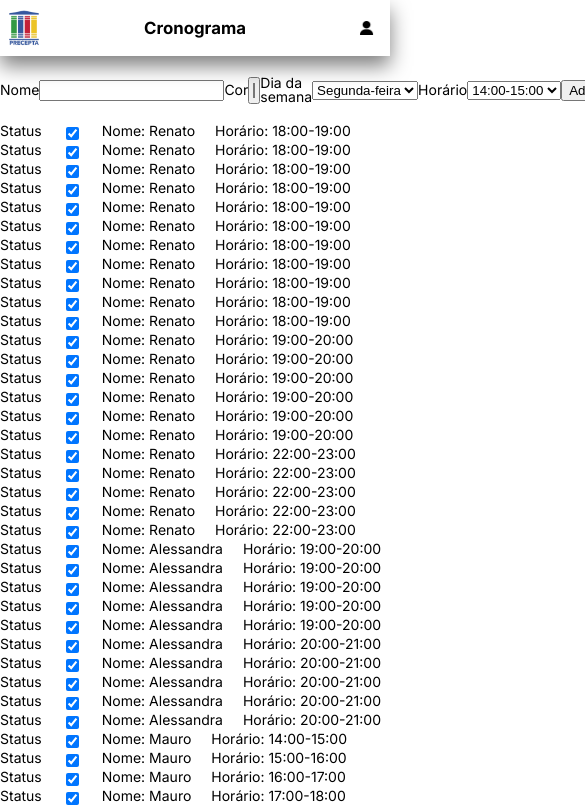
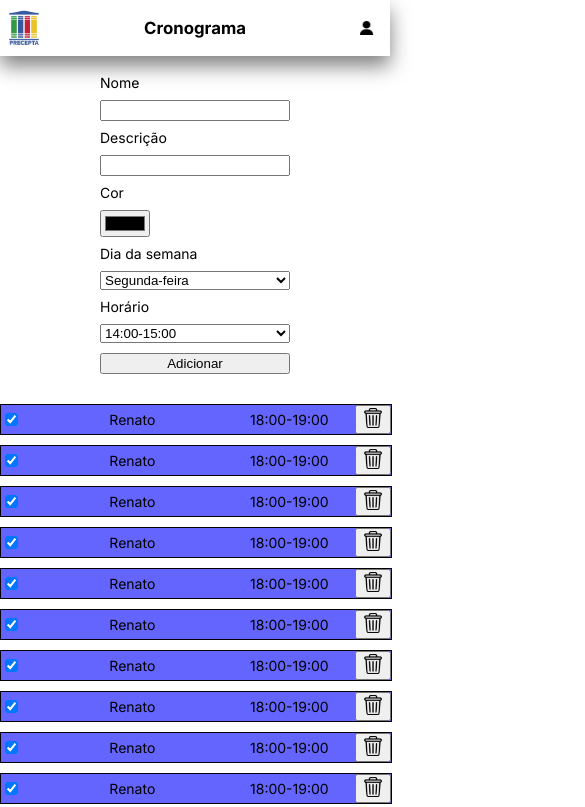
Before and after one commit to alfredopauli/precepta-website, a React (Vite) app: page /editar in a window 390 px wide. Shown: the top 807 px of the page, 585 px wide, since content can reach past the window. Built offline with nearby package versions, Linux system fonts and the light colour scheme.

Commit message:
Finish UI for desktop and mobile

```diff
--- a/package.json
+++ b/package.json
@@ -10,6 +10,7 @@
     "preview": "vite preview"
   },
   "dependencies": {
+    "@supabase/supabase-js": "^2.112.0",
     "react": "^19.2.4",
     "react-dom": "^19.2.4",
     "react-router-dom": "^7.13.1"
--- a/src/components/EditInterface.jsx
+++ b/src/components/EditInterface.jsx
@@ -1,10 +1,8 @@
-import { weekdays } from '../database.js';
-
+import { weekdays, time } from '../database.js';
 import { useContext, useActionState } from 'react';
-
 import { DataContext } from "../context/DataContext";
-
 import '../style/EditInterface.css';
+import binIcon from '../assets/bin-icon.png';
 
 
 const EditInterface = () => {
@@ -14,6 +12,7 @@ const EditInterface = () => {
       const newData = {
         status: true,
         name: formData.get('name'),
+        desc: formData.get('desc'),
         color: formData.get('color'),
         weekday: formData.get('weekday'),
         hour: formData.get('hour'),
@@ -30,8 +29,8 @@ const EditInterface = () => {
     ));
   }
 
-  const handleNewData = (data) => {
-    setData((prev) => ([...prev, data]));
+  const deleteData = (removeIndex) => {
+    setData((prev) => prev.filter((_, index) => index !== removeIndex));
   }
 
   const getOptions = () => {
@@ -43,11 +42,13 @@ const EditInterface = () => {
       let formated_end_h = string_end_h.slice(0,2) + ':' + string_end_h.slice(2,4);
 
       return (
-        <div className="class-container-item" key={index}>
-          <p>Status</p>
-          <input type="checkbox" checked={element.status} onChange={() => handleToggle(index)}/>
-          <p>Nome: {element.name}</p>
-          <p>Horário: {formated_h}-{formated_end_h}</p>
+        <div className="class-item" style={{backgroundColor: element.color}} key={index}>
+          <input className="check" type="checkbox" checked={element.status} onChange={() => handleToggle(index)}/>
+          <div className="name">{element.name}</div>
+          <div className="hour">{formated_h}-{formated_end_h}</div>
+          <button className="button" onClick={() => deleteData(index)}>
+            <img className="button__image" src={binIcon}/>
+          </button>
         </div>
       );
     });
@@ -63,11 +64,25 @@ const EditInterface = () => {
     });
   }
 
+  const getTimeOptions = () => {
+    return time.map((element, _) => {
+      let value = Number(element.split("-")[0].replace(":", ""));
+      console.log(element);
+      return (
+        <option key={element} value={value}>
+          {element}
+        </option>
+      );
+    });
+  }
+
   return (
     <>
       <form className="add-new-class-form" action={submitAction}>
         <p>Nome</p>
         <input name="name" type="name" />
+        <p>Descrição</p>
+        <input name="desc" type="desc" />
         <p>Cor</p>
         <input name="color" type="color"/>
         <p>Dia da semana</p>
@@ -76,14 +91,7 @@ const EditInterface = () => {
         </select>
         <p>Horário</p>
         <select name="hour">
-          <option key="14:00-15:00" value="1400">14:00-15:00</option>
-          <option key="15:00-16:00" value="1400">15:00-16:00</option>
-          <option key="16:00-17:00" value="1400">16:00-17:00</option>
-          <option key="17:00-18:00" value="1400">17:00-18:00</option>
-          <option key="18:00-19:00" value="1400">18:00-19:00</option>
-          <option key="19:00-20:00" value="1400">19:00-20:00</option>
-          <option key="20:00-21:00" value="1400">20:00-21:00</option>
-          <option key="21:00-22:00" value="1400">21:00-22:00</option>
+          {getTimeOptions()}
         </select>
         <button>
           Adicionar
--- a/src/components/TimelineContent.jsx
+++ b/src/components/TimelineContent.jsx
@@ -9,7 +9,6 @@ const TimelineContent = () => {
 
   const getClassesFor = (i, h) => {
     let classes = [];
-
     data.forEach((element) => {
       if ((element.status) && (element.weekday == i) && (element.hour == h)) {
         classes.push(
@@ -24,6 +23,14 @@ const TimelineContent = () => {
         )
       }
     });
+
+    if (classes.length === 0) {
+      return (
+        <div className="no-classes">
+          Sem aulas
+        </div>
+      );
+    }
 
     return classes;
   }
--- a/src/database.js
+++ b/src/database.js
@@ -7,6 +7,17 @@ export const weekdays = [
   "Sexta-feira",
   "Sábado"
 ];
+
+export const time = [
+  "14:00-15:00",
+  "15:00-16:00",
+  "16:00-17:00",
+  "17:00-18:00",
+  "18:00-19:00",
+  "19:00-20:00",
+  "20:00-21:00",
+  "21:00-22:00"
+]
 
 export const fakedb = [
   { status: 1, desc: "Matemática", name: "Renato", color: "rgb(100, 100, 255)", weekday: 0, hour: 1800 },
@@ -53,5 +64,10 @@ export const fakedb = [
   { status: 1, desc: "Matemática", name: "Mauro", color: "rgb(100, 255, 100)", weekday: 1, hour: 1800 },
 ];
 
+//import { createClient } from "@supabase/supabase-js"
+// const supabaseUrl = import.meta.env.VITE_DB_URL;
+// const supabaseKey = import.meta.env.VITE_DB_KEY;
+// const supabase = createClient(supabaseUrl, supabaseKey);
+
 
 export default { fakedb, weekdays };
--- a/src/style/EditInterface.css
+++ b/src/style/EditInterface.css
@@ -1,16 +1,36 @@
 
 .add-new-class-form {
-  padding: 20px 0px;
+  box-sizing: border-box;
   display: flex;
+  flex-direction: column;
+  padding: 20px 100px;
   width: 100%;
   justify-content: space-evenly;
-  align-items: center;
-  flex-direction: row;
+  gap: 10px;
+  align-items: left;
 }
 
-.class-container-item {
+.class-item {
+  border: black solid 1px;
+  margin: 10px 0px;
   display: flex;
   flex-direction: row;
+  justify-content: space-between;
+  align-items: center;
   width: 100%;
   gap: 20px;
+  text-align: center;
 }
+
+.class-item .name {
+  flex: 2;
+}
+
+.class-item .hour {
+  flex: 1;
+}
+
+.class-item .button img {
+  width: 1.5em;
+  height: 1.5em;
+}
--- a/src/style/TimelineContent.css
+++ b/src/style/TimelineContent.css
@@ -1,5 +1,4 @@
 
-@media (max-width: 768px) {
 .timeline-wrapper {
   box-sizing: border-box;
   position: fixed;
@@ -50,16 +49,45 @@
 }
 
 .timeline-wrapper .weekday-element .classes {
+  display: flex;
+  flex-direction: column;
+  gap: 5px;
+  justify-content: space-between;
   min-height: 0px;
   height: auto;
   overflow: scroll;
 }
 
+
+.timeline-wrapper .weekday-element .no-classes {
+  padding: 5px;
+  display: flex;
+  align-items: center;
+  justify-content: center;
+  color: gray;
+}
+
 .timeline-wrapper .weekday-element .classes .professor {
-    margin: 3px 0px;
   border-radius: 5px;
   padding: 5px;
   display: flex;
   justify-content: space-between;
 }
+
+.timeline-wrapper .weekday-element .classes .professor .name {
+  font-weight: bold;
 }
+
+
+@media (max-width: 768px) {
+  .timeline-wrapper {
+    grid-template-columns: repeat(6, 60vw);
+  }
+}
+
+
+@media (min-width: 769px) {
+  .timeline-wrapper {
+    grid-template-columns: repeat(6, 1fr);
+  }
+}
```
Also changed, not shown: src/assets/bin-icon.png (added), 1 other file (tests, documents, lock files or other folders). Lines whose indentation alone changed are shown as unchanged.
